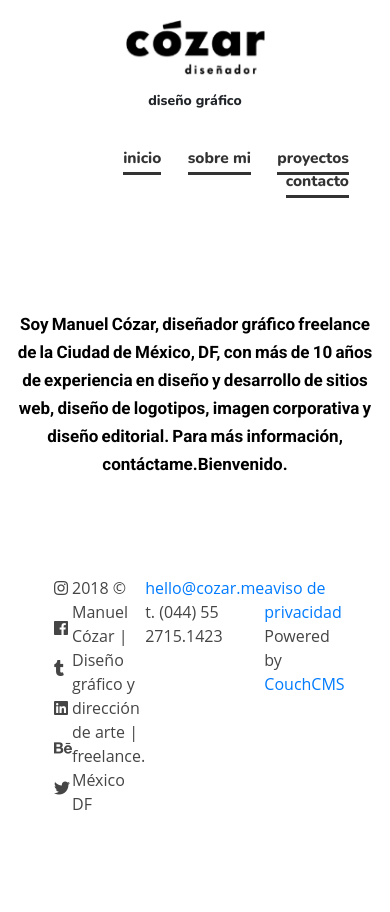
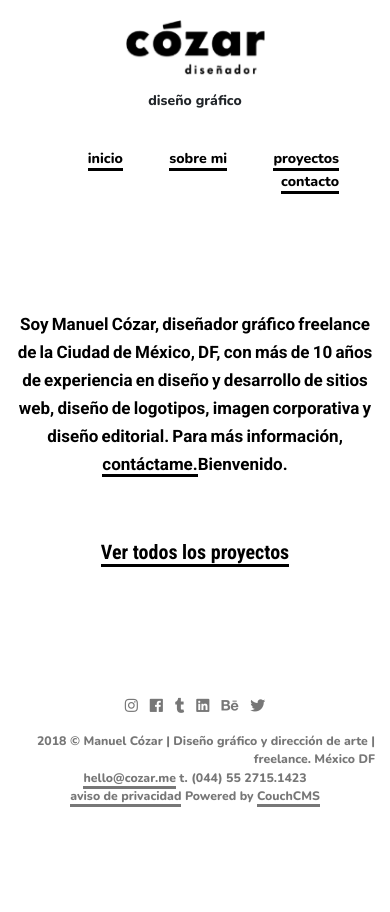
Before and after one commit to rovercode1/Cozar, a website: page webPage/cozar.html in a window 390 px wide. Drawn offline with nearby package versions, Linux system fonts and the light colour scheme; files whose address does not match are found by name.

Commit message:
grid added

```diff
--- a/webPage/assets/styles/_grid.scss
+++ b/webPage/assets/styles/_grid.scss
@@ -7,6 +7,11 @@
 @media(max-width:1200px){
 	.project-section .base-section .container-fluid{
 		width: 100%;
+	}
+
+	footer .container{
+		width: 100%;
+    max-width: 100%;
 	}
 
 	.first-section .container-flex-fluid{
@@ -84,8 +89,17 @@
 // FULL SCALE DOWN
 
 @media(max-width:765px){
-	.showcase , .block, .main-header, 	.project-section{
+	.main-header .base-section a {
+		font-size: 20px;
+	}
+	.main-header .base-section {
+		padding:0px;
+	}
+	.showcase , .block, .project-section{
 		display:none;
+	}
+	.project-section .base-section .main-header .base-section h1{
+		display: block;
 	}
 	.b-nav{
 		.container-flex{
@@ -112,8 +126,14 @@
 			}
 			.box-2 {
 				padding: 20px;
+				.nav-li a {
+					padding: 0px;
+					margin: 0px 10px;
+					font-size: 14.2px;
+				}
 			}
 		}
+
 	}
 	.first-section{
 		.base-section .container-flex-fluid {
@@ -125,4 +145,15 @@
 				}
 		}
 	}
+	footer .flex-box{
+		.box-1 {
+			flex: 1;
+			display: flex;
+			justify-content: center;
+		}
+		#social-icons {
+		 justify-content: center;
+	 }
+	}
+
 }
--- a/webPage/assets/styles/app.scss
+++ b/webPage/assets/styles/app.scss
@@ -1,3 +1,4 @@
+@import"customVar";
 @import"../../../src/styles/app.scss";
 @import"custom";
 @import"grid";
```
Also changed, not shown: webPage/assets/styles/css/app.css, 2 other files.
